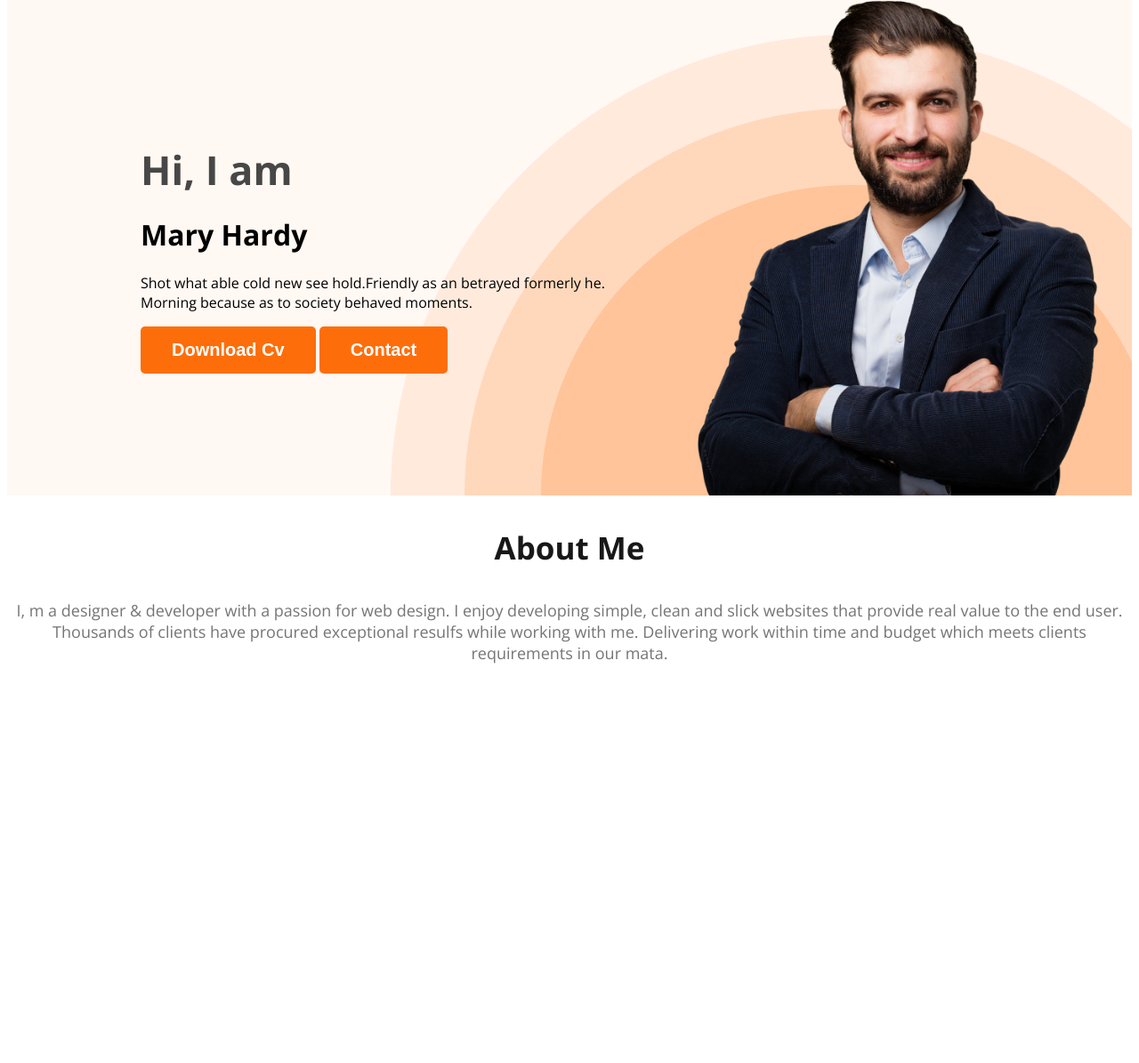
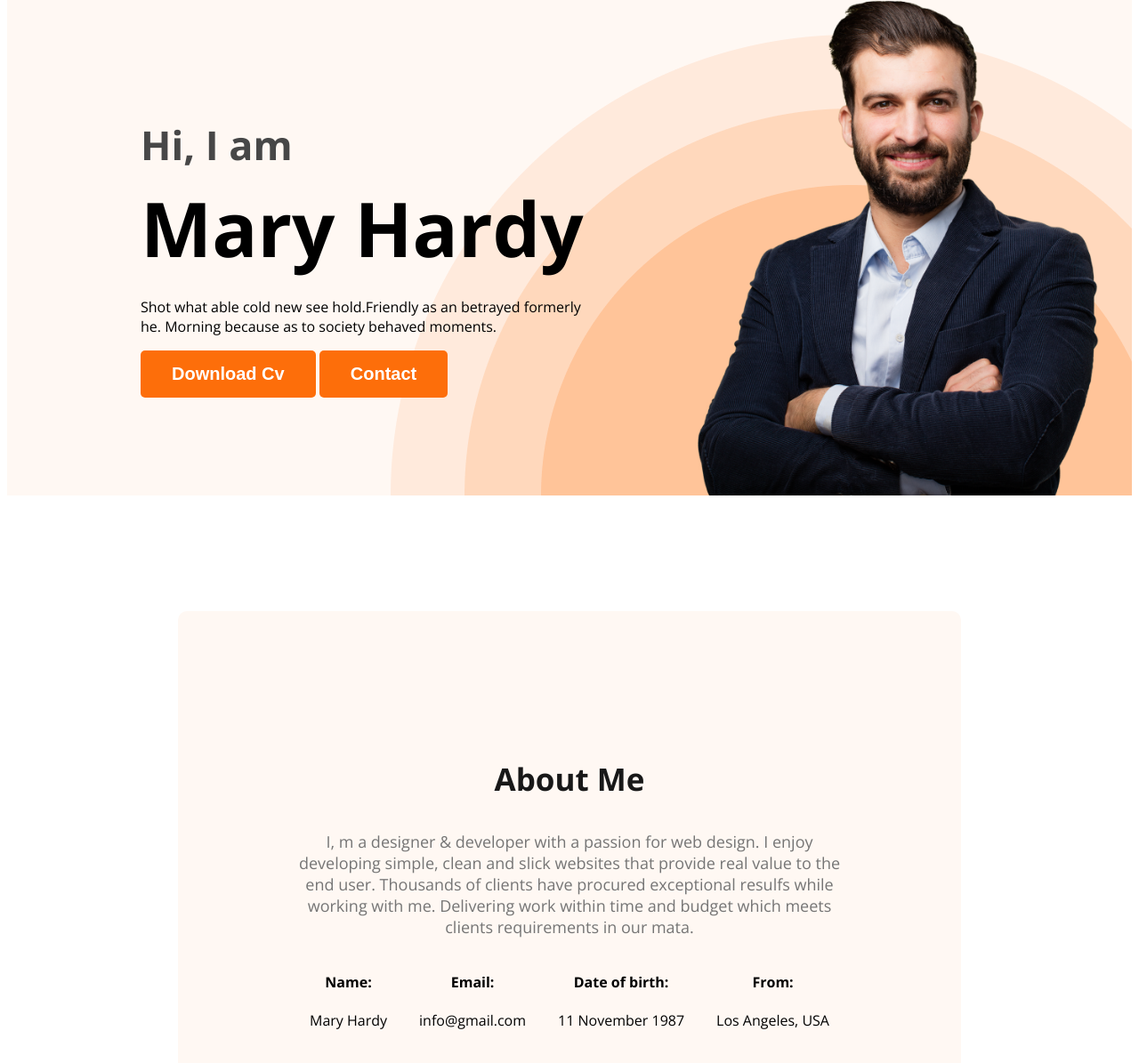
Before and after one commit to Naiemjoy1/module_5_portfolio, a plain HTML site: page index.html in a window 1280 px wide. Shown: the part 211-1406 px from the top of the page at 89% size. Before the commit the page ends 975 px from the top, so only its background shows below. Drawn offline with nearby package versions, Linux system fonts and the light colour scheme.

Commit message:
about info

```diff
--- a/index.html
+++ b/index.html
@@ -37,7 +37,24 @@
             <h3 class="section-title">About Me</h3>
             <p class="section-description">I, m a designer & developer with a passion for web design. I enjoy developing simple, clean and slick websites that provide real value to the end user. Thousands of clients have procured exceptional resulfs while working with me. Delivering work within time and budget which meets clients requirements in our mata.
             </p>
-
+            <div class="about-info-container">
+                <div class="about-info">
+                    <h4 class="info-title">Name:</h4>
+                    <p class="info-description">Mary Hardy</p>
+                </div>
+                <div class="about-info">
+                    <h4 class="info-title">Email:</h4>
+                    <p class="info-description">info@gmail.com</p>
+                </div>
+                <div class="about-info">
+                    <h4 class="info-title">Date of birth:</h4>
+                    <p class="info-description">11 November 1987</p>
+                </div>
+                <div class="about-info">
+                    <h4 class="info-title">From:</h4>
+                    <p class="info-description">Los Angeles, USA</p>
+                </div>
+            </div>
 
         </section>
     </main>
--- a/styles/style.css
+++ b/styles/style.css
@@ -83,7 +83,7 @@ nav a{
     width: 500px;
 }
 
-banner-content{
+.banner-content{
     max-width: 500px;
 }
 
@@ -93,7 +93,7 @@ banner-content{
     margin-bottom: 0;
 }
 
-banner-title{
+.banner-title{
     font-size: 85px;
     font-weight: 700;
     margin-top: 5px;
@@ -105,12 +105,27 @@ banner-title{
 } */
 
 /* main section styles  */
+main{
+    max-width: 1140px;
+    margin: 0 auto;
+}
 
 
 /* about section styles */
-about{
+
+.about{
     padding: 130px;
     border-radius: 10px;
     background-color: #fff8f3;
     margin: 130px ;
 }
+
+.about-info-container{
+    display: flex;
+    justify-content: space-around;
+    /* text-align: center; */
+}
+
+.about-info{
+    text-align: center;
+}
```
